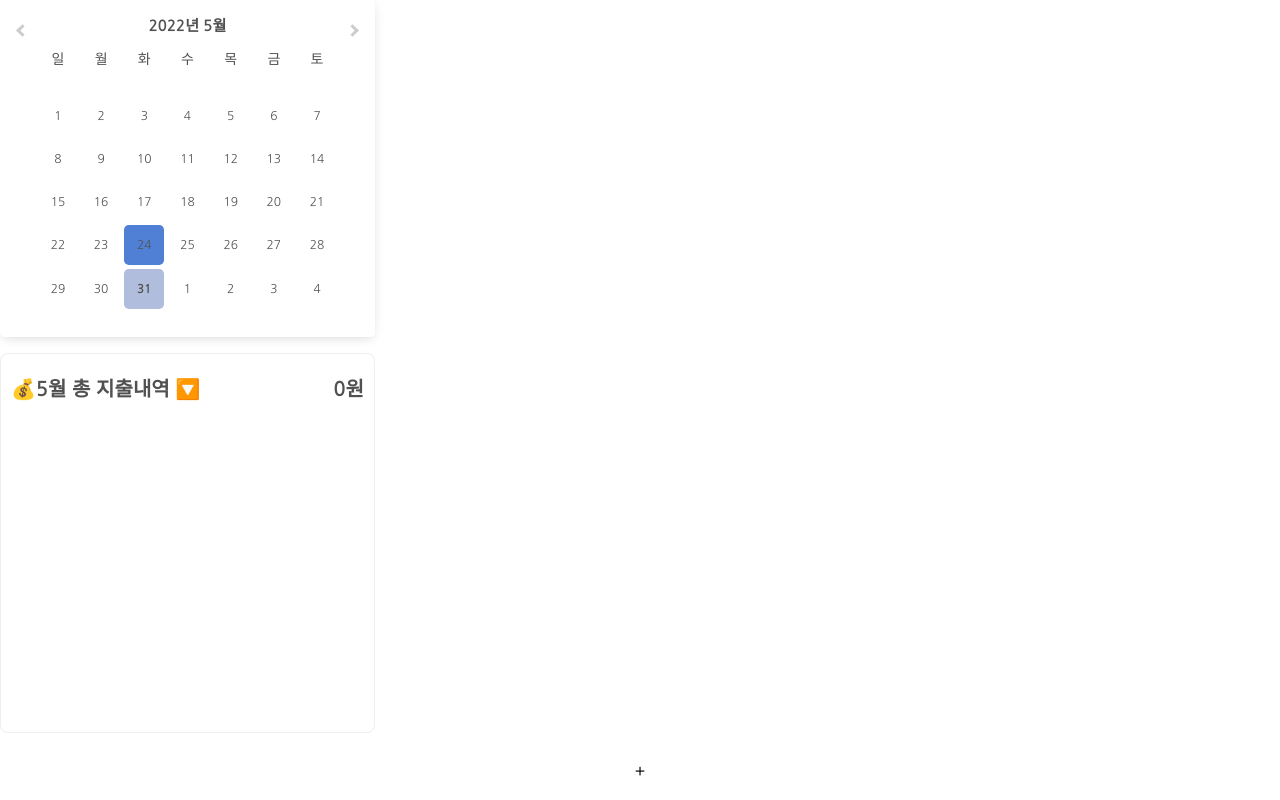
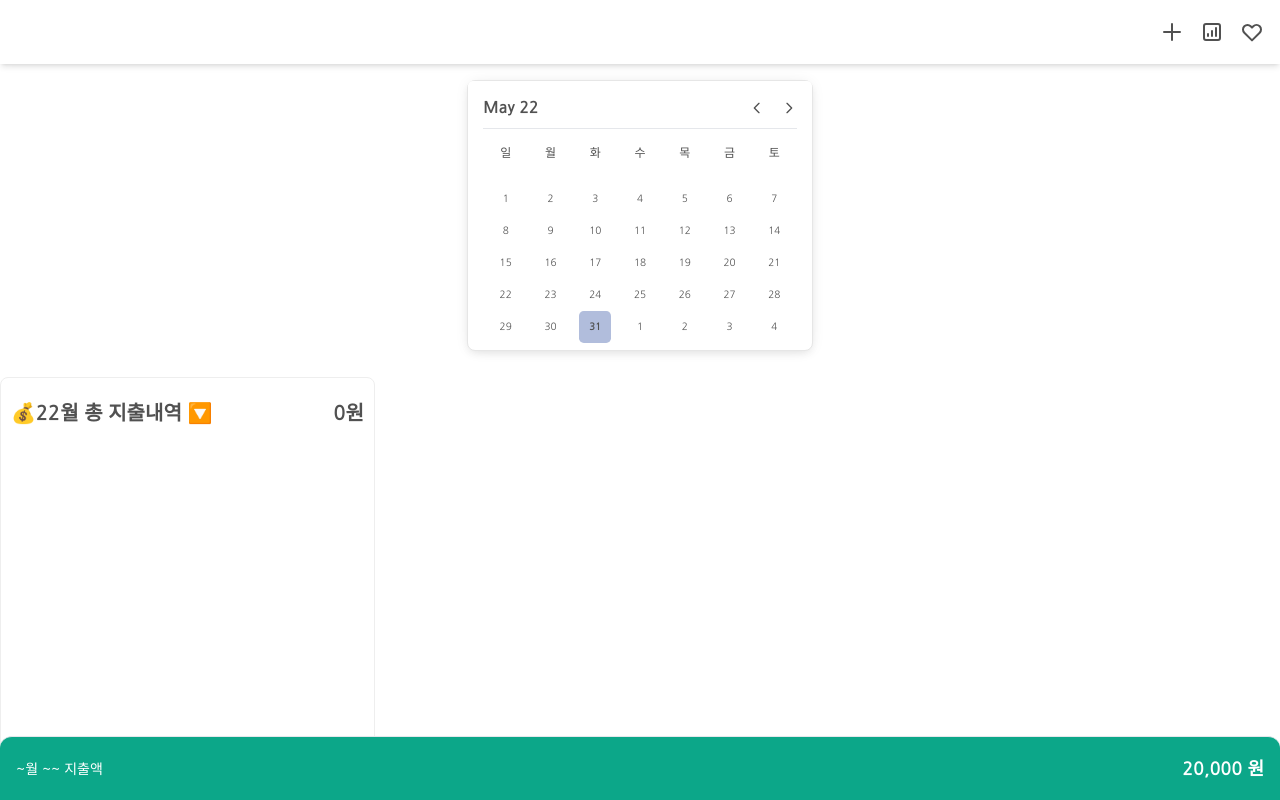
Before and after one commit to 22sook00/accountBook, a React (Create React App) app: page / in a window 1280 px wide. Built offline with nearby package versions, Linux system fonts and the light colour scheme.

Commit message:
Add main header and footer to new design

```diff
--- a/src/components/Common/Buttons/Buttons.tsx
+++ b/src/components/Common/Buttons/Buttons.tsx
@@ -8,7 +8,6 @@ interface Props {
   bgcolor?: "primary-default" | "secondary-dark" | "error-primary";
   lineColor?: "primary-default" | "secondary-dark" | "line-default";
   text: string;
-  bottom?: string;
   custom?: any;
   width?: string;
   type?: "submit" | "button" | "reset";
@@ -21,7 +20,6 @@ const Buttons: FC<Props> = ({
   bgcolor,
   lineColor,
   text,
-  bottom,
   custom,
   width,
 }) => {
--- a/src/components/Common/DatePickers/DatePickers.tsx
+++ b/src/components/Common/DatePickers/DatePickers.tsx
@@ -4,8 +4,8 @@ import DatePicker from "react-datepicker";
 import { subDays, addDays } from "date-fns";
 import { ko } from "date-fns/esm/locale";
 import "react-datepicker/dist/react-datepicker.css";
-import { months } from "moment";
 import moment from "moment";
+import { ChevronLeftIcon, ChevronRightIcon } from "@heroicons/react/outline";
 
 export interface IPickerProps {
   bgcolor?: string;
@@ -26,64 +26,43 @@ const DatePickers: FC<IPickerProps> = ({
   setSelectedMonth,
 }) => {
   return (
-    <>
+    <section className="w-full mt-16  flex justify-center">
       <DatePicker
         locale={ko}
         className="datepicker-custom-style"
         showPopperArrow={true}
         selected={selectedDate}
         onChange={(date) => setSelectedDate(date)}
-        highlightDates={[subDays(new Date(), 7), addDays(new Date(), 7)]}
+        // highlightDates={[subDays(new Date(), 7), addDays(new Date(), 7)]}
         inline
         renderCustomHeader={({ monthDate, decreaseMonth, increaseMonth }) => {
-          const setMonth = moment(monthDate).format("YYYY-MM");
+          const setMonth = moment(monthDate).format("MMM-YY");
           return (
-            <div>
-              <></>
-              <button
-                aria-label="Previous Month"
-                className={
-                  "react-datepicker__navigation react-datepicker__navigation--previous"
-                }
-                onClick={decreaseMonth}
-              >
-                <span
-                  className={
-                    "react-datepicker__navigation-icon react-datepicker__navigation-icon--previous"
-                  }
-                >
-                  {"<"}
-                </span>
-              </button>
-              <span className="react-datepicker__current-month">
+            <div className="w-full ">
+              <div className="w-full h-fit flex justify-between items-center text-base font-bold text-text-primary">
                 <>
-                  {monthDate.toLocaleString("ko-KR", {
+                  {monthDate.toLocaleString("En", {
                     month: "long",
-                    year: "numeric",
+                    year: "2-digit",
                   })}
                   {setSelectedMonth(setMonth)}
                 </>
-              </span>
-              <button
-                aria-label="Next Month"
-                className={
-                  "react-datepicker__navigation react-datepicker__navigation--next"
-                }
-                onClick={increaseMonth}
-              >
-                <span
-                  className={
-                    "react-datepicker__navigation-icon react-datepicker__navigation-icon--next"
-                  }
-                >
-                  {">"}
-                </span>
-              </button>
+                <div className="flex gap-4">
+                  <button aria-label="Previous Month" onClick={decreaseMonth}>
+                    <ChevronLeftIcon className="cursor-pointer w-4 h-4" />
+                  </button>
+
+                  <button aria-label="Next Month" onClick={increaseMonth}>
+                    <ChevronRightIcon className="w-4 h-4" />
+                  </button>
+                </div>
+              </div>
+              <hr className="my-2" />
             </div>
           );
         }}
       />
-    </>
+    </section>
   );
 };
 
--- a/src/components/Common/DatePickers/datePickers.css
+++ b/src/components/Common/DatePickers/datePickers.css
@@ -1,40 +1,36 @@
 .react-datepicker {
-  width: 375px !important;
-  padding-bottom: 20px !important;
+  max-width: 375px !important;
+  margin: 16px 0 !important;
   /* height: 360px !important; */
-  border: none !important;
+  border: 1px solid #e6e6e6 !important;
+  border-radius: 8px !important;
   font-family: "Nanum Gothic" !important;
   box-shadow: 0px 1px 15px -3px rgba(0, 0, 0, 0.1),
     0px 4px 8px -2px rgba(0, 0, 0, 0.07) !important;
 }
-.react-datepicker__navigation {
-  top: 20px !important;
-}
+
 .react-datepicker__header {
   background-color: #fff !important;
   border-bottom: none !important;
   padding: 15px !important;
 }
-.react-datepicker__current-month {
-  margin: 10px !important;
-  color: #515151 !important;
-}
+
 .react-datepicker__day--today {
   background-color: rgb(236, 242, 253) !important;
   /* border-radius: 50% !important; */
 }
 .react-datepicker__day {
-  font-size: 12px !important;
+  font-size: 10px !important;
 }
 .react-datepicker__day-name {
-  font-size: 14px !important;
+  font-size: 12px !important;
 }
 .react-datepicker__day,
 .react-datepicker__day-name {
   color: #515151 !important;
-  width: 2.5rem !important;
-  line-height: 2.5rem !important;
-  margin: 0.1rem !important;
+  width: 2rem !important;
+  line-height: 2rem !important;
+  margin: 0 0.4rem !important;
 }
 .react-datepicker__month-container {
   width: 100% !important;
--- a/src/components/Forms/AddForm/AddForm.tsx
+++ b/src/components/Forms/AddForm/AddForm.tsx
@@ -96,7 +96,6 @@ const AddForm: FC<Props> = ({ setIsOpen }) => {
     },
     []
   );
-  console.log(isDating);
 
   return (
     <>
--- /dev/null
+++ b/src/components/Main/Footer/FixedFooter.tsx
@@ -0,0 +1,12 @@
+import React from "react";
+
+const FixedFooter = () => {
+  return (
+    <footer className="bg-secondary-dark text-white border-t fixed bottom-0 z-50 px-4 w-full h-16 rounded-t-xl shadow-md flex justify-between items-center">
+      <p className="text-sm"> ~월 ~~ 지출액 </p>
+      <h2 className="text-lg font-bold">20,000 원</h2>
+    </footer>
+  );
+};
+
+export default FixedFooter;
--- /dev/null
+++ b/src/components/Main/Header/FixedHeader.tsx
@@ -0,0 +1,22 @@
+import React, { FC, SetStateAction } from "react";
+import {
+  ChartSquareBarIcon,
+  HeartIcon,
+  PlusIcon,
+} from "@heroicons/react/outline";
+
+interface IFixedHeader {
+  setIsOpen: React.Dispatch<SetStateAction<boolean>>;
+}
+const FixedHeader: FC<IFixedHeader> = ({ setIsOpen }) => {
+  return (
+    <header className="w-full h-16 px-4 py-2 text-text-primary flex items-center justify-end gap-4 bg-white fixed top-0 z-50 shadow-md">
+      {/* <Buttons onclick={() => setIsOpen(true)} text={"+"} /> */}
+      <PlusIcon className="cursor-pointer w-6 h-6 transition hover:rotate-90" />
+      <ChartSquareBarIcon className="cursor-pointer w-6 h-6 " />
+      <HeartIcon className="cursor-pointer w-6 h-6 " />
+    </header>
+  );
+};
+
+export default FixedHeader;
--- a/src/index.css
+++ b/src/index.css
@@ -34,11 +34,8 @@ p {
 section {
   width: 100%;
 }
-<<<<<<< HEAD
 textarea:active,
 textarea:focus,
-=======
->>>>>>> 0a6b97083320d2de4465f96072ee97f5f6b0d2cf
 input:active,
 input:focus {
   outline: none;
--- a/src/pages/MainPage/index.tsx
+++ b/src/pages/MainPage/index.tsx
@@ -1,11 +1,11 @@
 import React, { useState } from "react";
 import { useSelector, useDispatch } from "react-redux";
-import { RootState } from "../../store";
-import Buttons from "../../components/Common/Buttons/Buttons";
-import Lists from "../../components/Lists/Lists";
+import Lists from "../../components/Main/Lists/Lists";
 import DatePickers from "../../components/Common/DatePickers/DatePickers";
 import AddForm from "../../components/Forms/AddForm/AddForm";
 import ModalLayout from "../../components/Common/Modals/ModalLayout";
+import FixedHeader from "src/components/Main/Header/FixedHeader";
+import FixedFooter from "src/components/Main/Footer/FixedFooter";
 
 const MainPage = () => {
   const dispatch = useDispatch();
@@ -14,11 +14,9 @@ const MainPage = () => {
   const [selectedMonth, setSelectedMonth] = useState<string>("");
   const [isOpen, setIsOpen] = useState<boolean>(false);
 
-  const handleClickMoveAddForm = () => {
-    setIsOpen(true);
-  };
   return (
     <>
+      <FixedHeader setIsOpen={setIsOpen} />
       <DatePickers
         selectedDate={selectedDate}
         setSelectedDate={setSelectedDate}
@@ -26,9 +24,9 @@ const MainPage = () => {
         selectedMonth={selectedMonth}
       />
       <Lists selectedMonth={selectedMonth} />
-      <Buttons bottom={"bottom"} onclick={handleClickMoveAddForm} text={"+"} />
+      <FixedFooter />
 
-      {isOpen ? (
+      {isOpen && (
         <ModalLayout
           isOpen={isOpen}
           title={"구매 항목을 입력하세요"}
@@ -36,8 +34,6 @@ const MainPage = () => {
         >
           <AddForm setIsOpen={setIsOpen} />
         </ModalLayout>
-      ) : (
-        <></>
       )}
     </>
   );
```
Also changed, not shown: src/components/Main/Lists/Lists.tsx (renamed from src/components/Lists/Lists.tsx, +12 -9 lines), src/components/Main/Lists/lists.css (renamed from src/components/Lists/lists.css), 1 other file (tests, documents, lock files or other folders).
